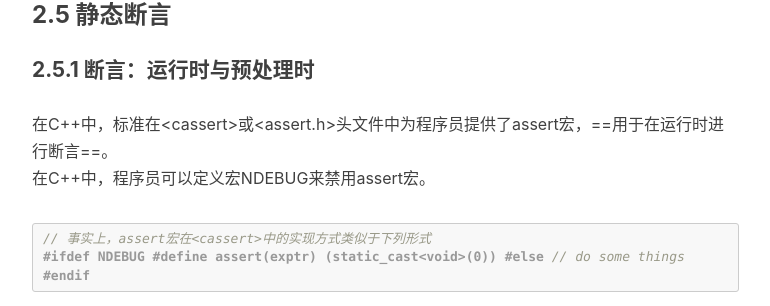
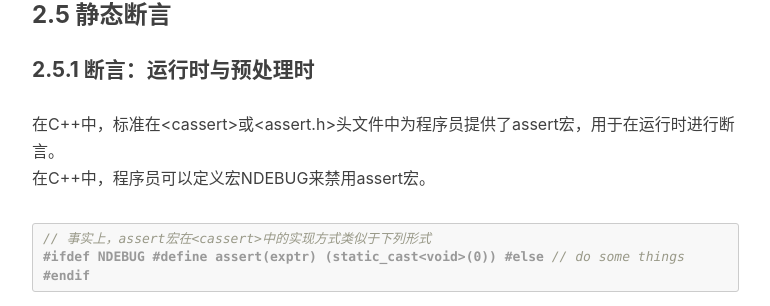
Before and after one commit to Lpc-win32/lpc-win32.github.io, a Jekyll site: the page built from _posts/2016-12-20-cpp11-02.markdown, in a window 1280 px wide and 900 px high, scrolled down 2565 px. Shown: the part 146-452 px from the top of the window, without its empty margins (233-1003 px from the left). Built offline with Jekyll 4.4.1, drawn with Linux system fonts in a browser that asks for light colours; nearby versions of some CDN libraries; comment, search, counter and statistics services are not loaded.

````diff
--- a/_posts/2016-12-20-cpp11-02.markdown
+++ b/_posts/2016-12-20-cpp11-02.markdown
@@ -99,7 +99,7 @@ int main()
 
 #### 2.5.1 断言：运行时与预处理时
 
-在C++中，标准在\<cassert\>或\<assert.h\>头文件中为程序员提供了assert宏，==用于在运行时进行断言==。
+在C++中，标准在\<cassert\>或\<assert.h\>头文件中为程序员提供了assert宏，用于在运行时进行断言。
 在C++中，程序员可以定义宏NDEBUG来禁用assert宏。
 
 ```cpp
````
